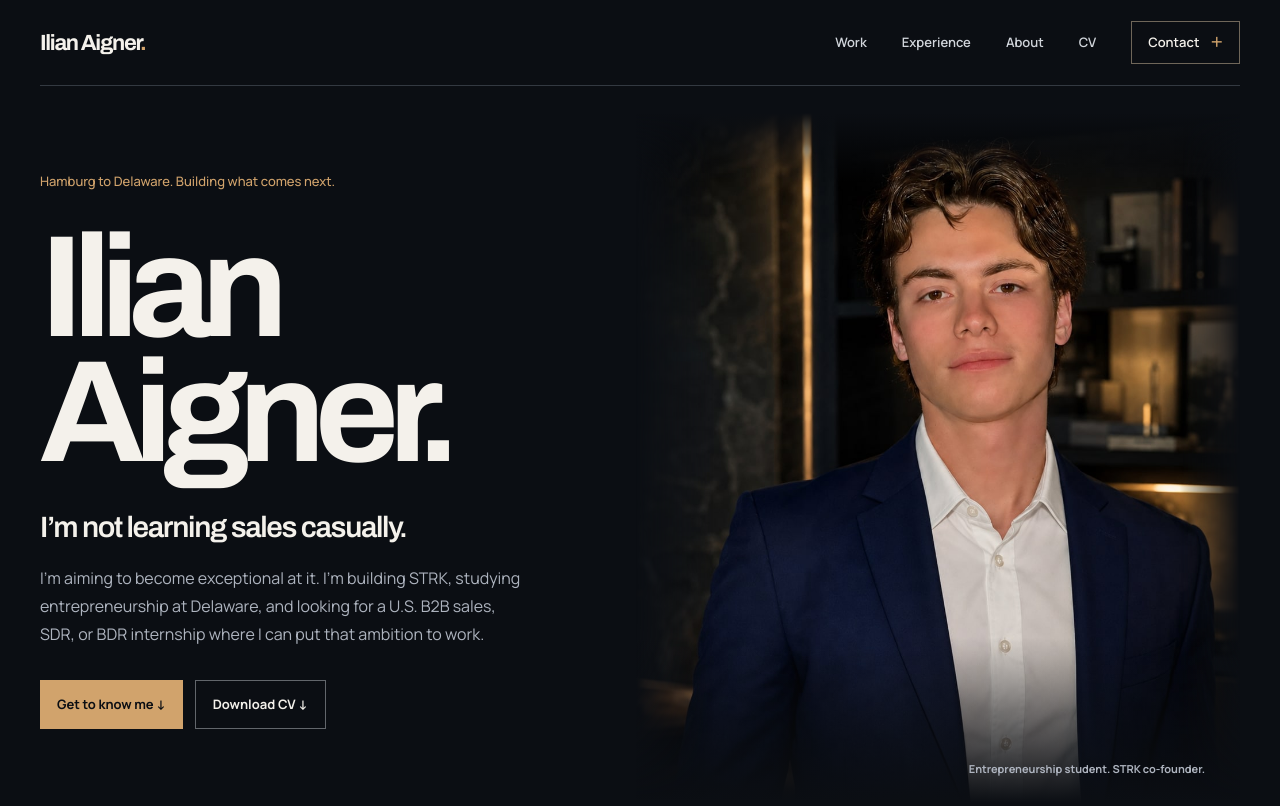
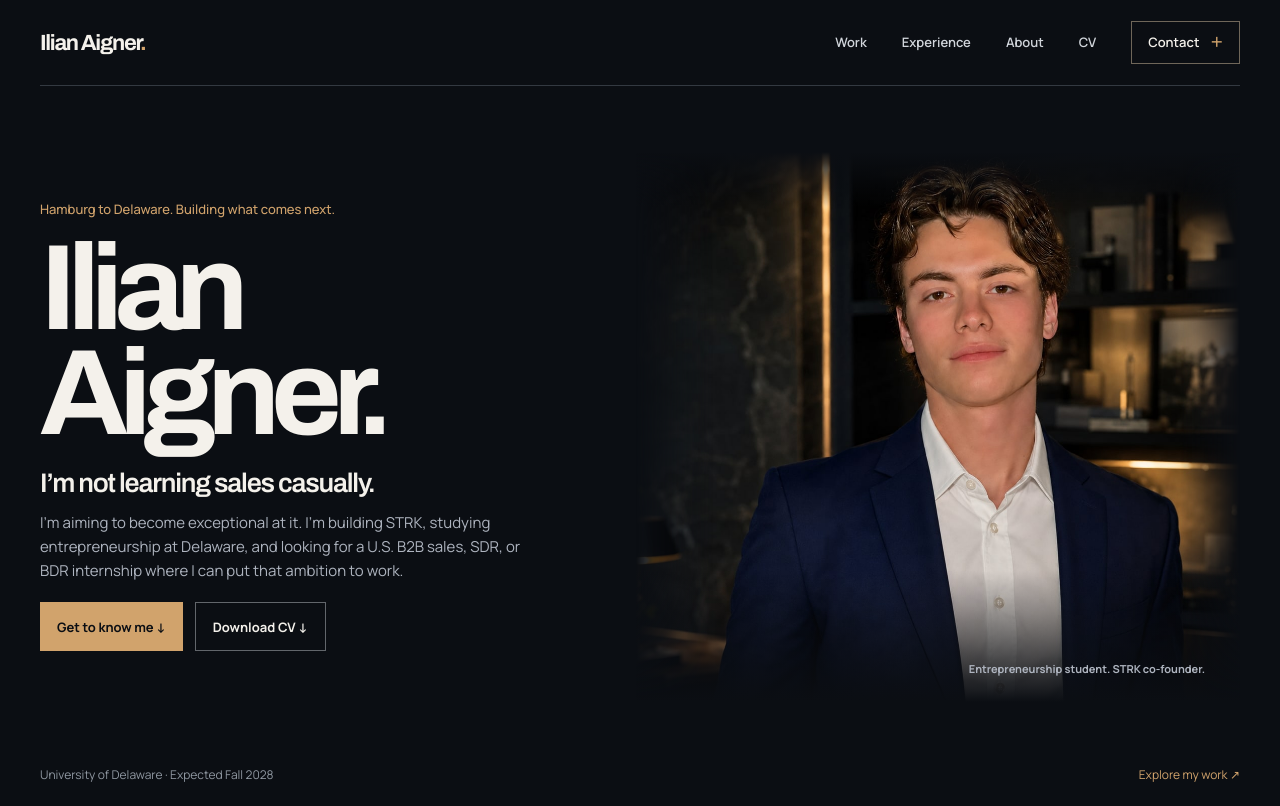
Before and after one commit to ilian-aigner/ilian-aigner.github.io, an Astro site: page / in a window 1280 px wide. Shown: the top 806 px of the page. Built offline with nearby package versions, Linux system fonts and the light colour scheme; Astro itself is replaced by a stand-in of ours.

Commit message:
Fit homepage actions on shorter desktop screens

```diff
--- a/src/styles/site.css
+++ b/src/styles/site.css
@@ -191,3 +191,14 @@ body .story-hero .hero-photo>img,body .about-portrait{filter:none}
 .coaching-return:before{content:"←";position:absolute;left:0;top:-19px;padding-right:8px;background:var(--bg);font-size:24px;font-weight:400}
 .coaching-support{margin-top:60px}
 @media(max-width:760px){.strk-origin-heading{position:static}.coaching-steps:after{display:none}.coaching-return{border:0;border-left:1px solid var(--blue);margin:24px 0 0 5px;padding:2px 0 0 27px}.coaching-return:before{content:"↺";left:-11px;top:-14px;padding:0 4px;font-size:23px}.coaching-support{margin-top:56px}}
+/* On shorter desktop windows, keep the name, portrait, and both actions in view. */
+@media(min-width:761px) and (max-height:800px){
+  .story-hero{min-height:calc(100svh - 86px);padding-top:12px}
+  .story-hero .hero-copy{padding:20px 0 23px}
+  .story-hero .hero-kicker{margin-bottom:18px}
+  .story-hero h1{font-size:clamp(82px,9.5vw,130px);margin-bottom:22px}
+  .story-hero .hero-statement{font-size:clamp(23px,2.1vw,29px);margin-bottom:12px}
+  .story-hero .hero-intro{font-size:15px;line-height:1.58;margin-bottom:20px}
+  .story-hero .hero-photo{height:min(550px,calc(100svh - 125px))}
+  .story-hero .hero-bottom{padding:11px 0 15px}
+}
```
